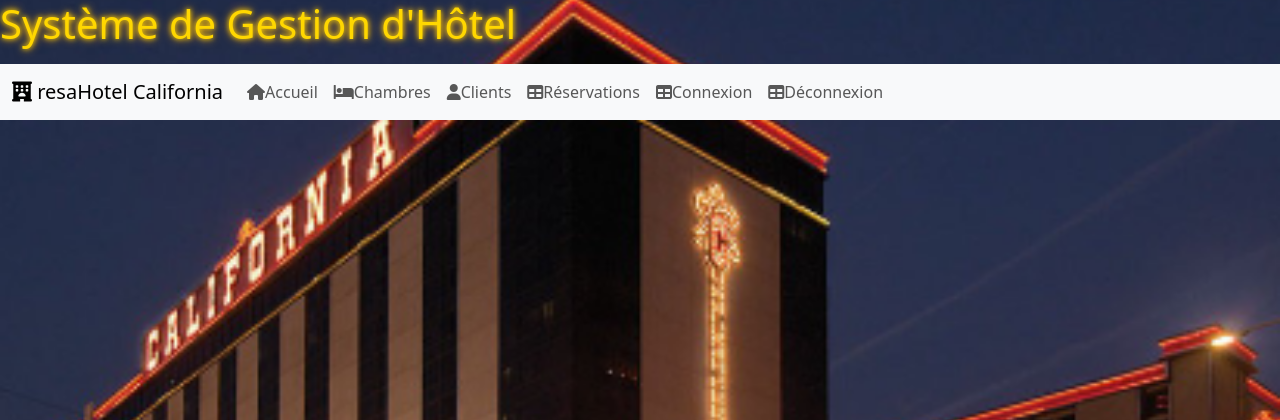
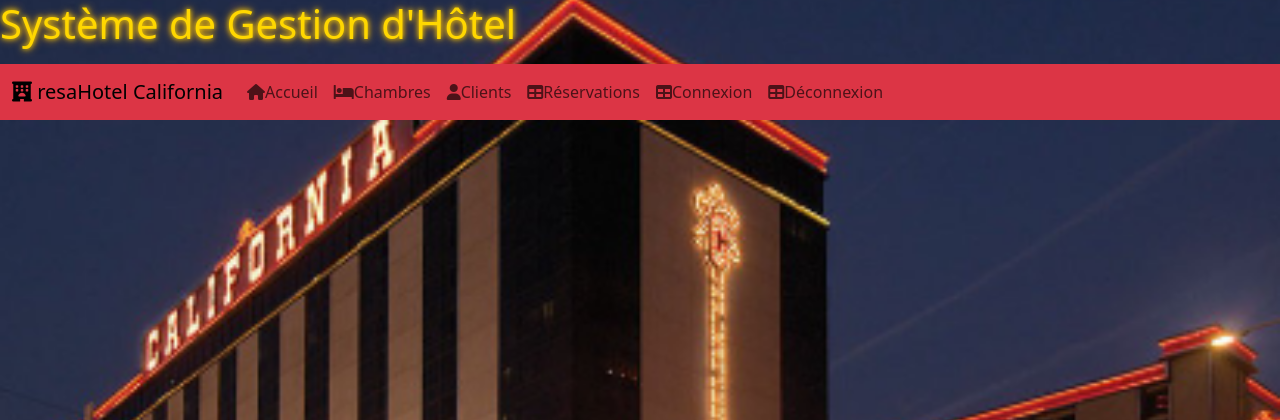
Before and after one commit to MichalakQ/resaHotelCalifornia, a PHP site: page /index.php in a window 1280 px wide. Shown: the top 420 px of the page. Run offline with PHP 8.4, Linux system fonts and the light colour scheme.

Commit message:
Add files via upload

```diff
--- a/assets/navbar.php
+++ b/assets/navbar.php
@@ -5,7 +5,7 @@
 }
 </style>
 
-<nav class="navbar navbar-expand-lg navbar-light bg-light">
+<nav class="navbar navbar-expand-lg navbar-light bg-danger">
 <div class="container-fluid">
 <a class="navbar-brand" href="/resaHotelCalifornia/index.php"><i class="fas fa-hotel"></i>
 resaHotel California</a>
```
